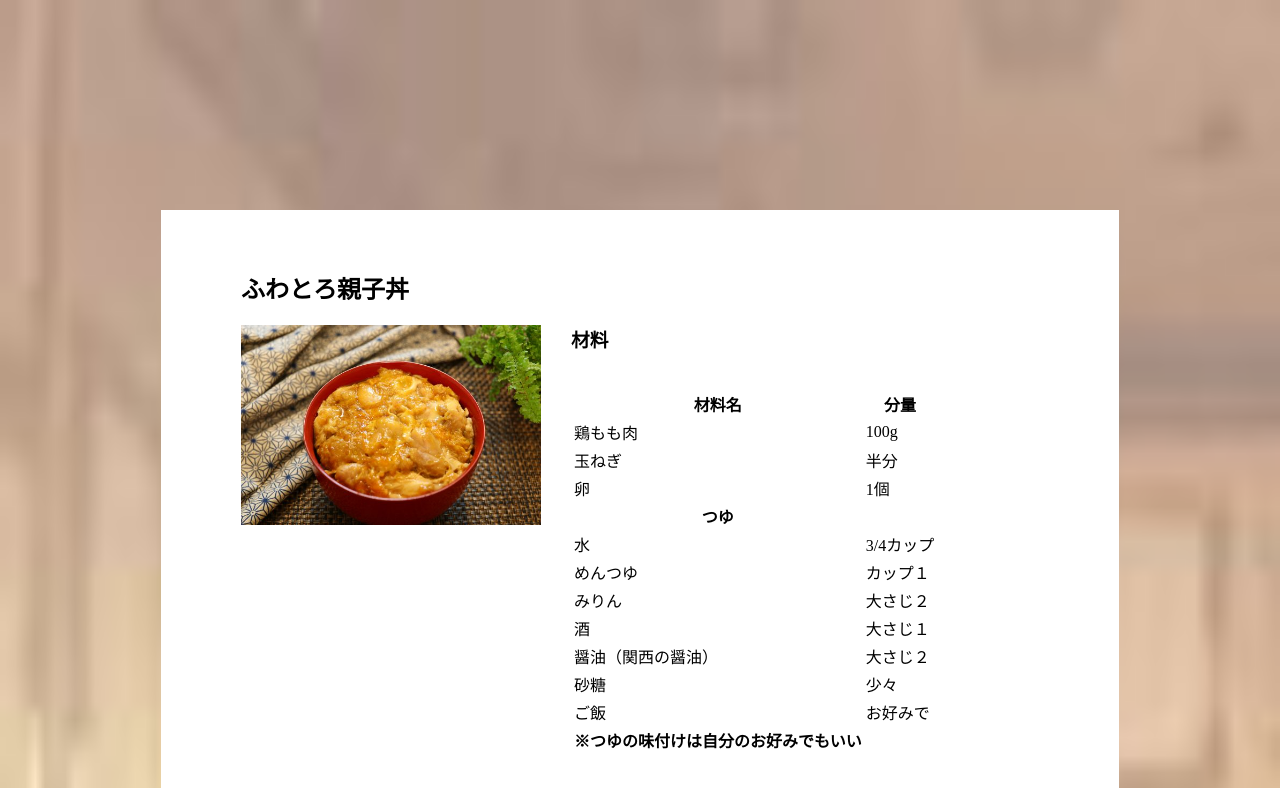
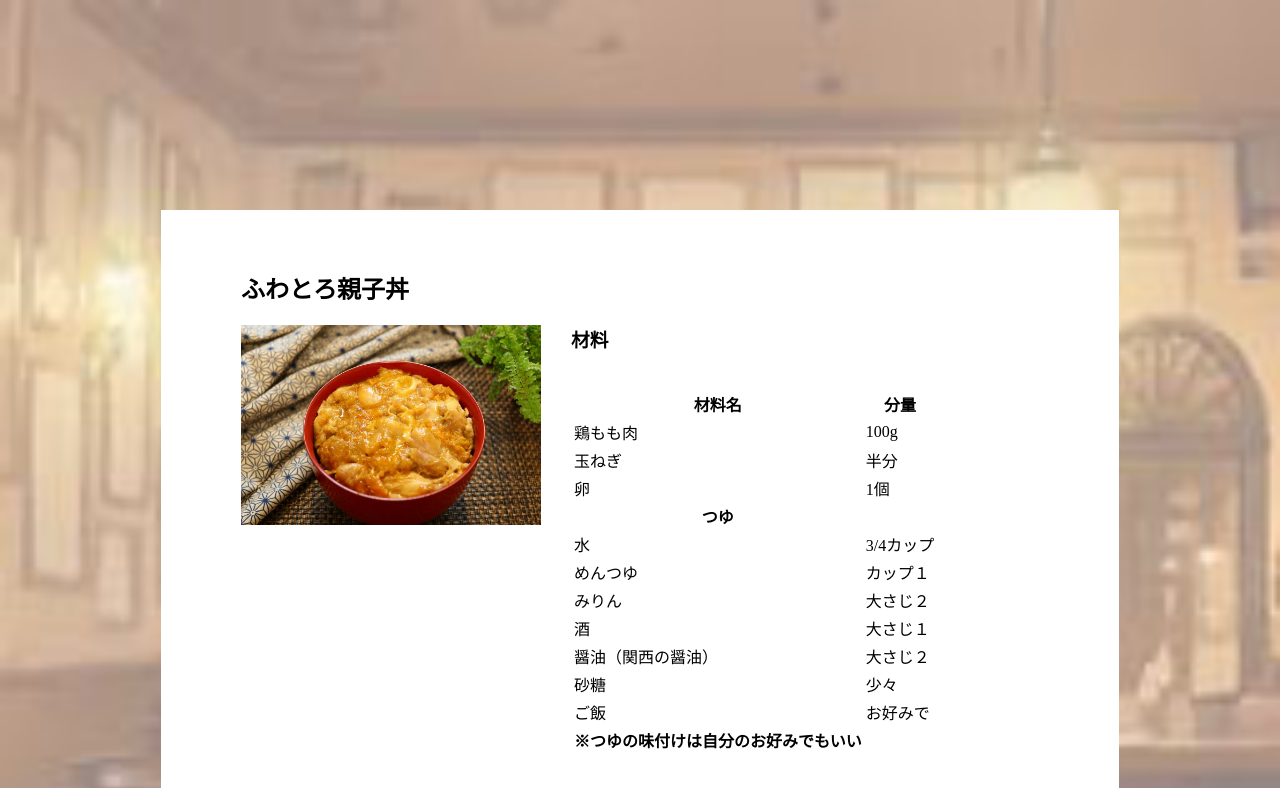
Before and after one commit to akatukikuonn/web1, a plain HTML site: page index.html in a window 1280 px wide. Shown: the top 788 px of the page. Drawn offline with Linux system fonts and the light colour scheme.

Commit message:
Update default.css

```diff
--- a/css/default.css
+++ b/css/default.css
@@ -3,7 +3,7 @@
 body{
   background-image:url(../img/th0WWR90F5.jpg);
   background-repeat: no-repeat, no-repeat;
-  background-size: 3000px 3000px,contain;
+  background-size: 1500px 1000px,contain;
   background-color:#7fffd4;
 }
 
```
